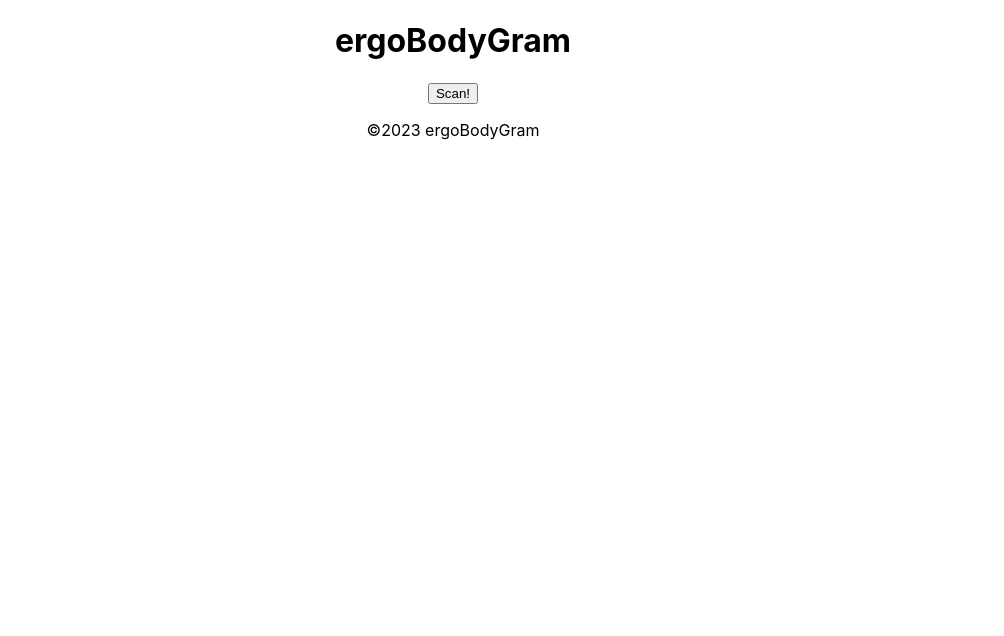
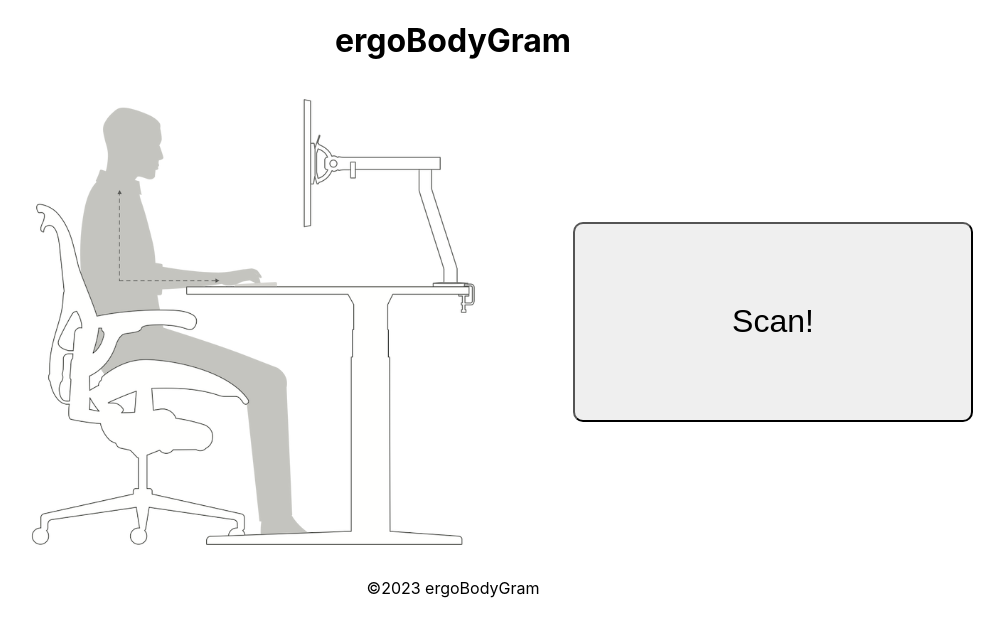
Before and after one commit to Coffiey/ergoBodyGram, a React (Create React App) app in the folder app/: page / in a window 1280 px wide. Shown: the top 636 px of the page, without its empty margins (187-1191 px from the left). Built offline with nearby package versions, Linux system fonts and the light colour scheme; the HTML template or start-up script is replaced by a standard one.

Commit message:
style: App and Button components

```diff
--- a/app/src/App.css
+++ b/app/src/App.css
@@ -2,37 +2,12 @@
   text-align: center;
 }
 
-.App-logo {
-  height: 40vmin;
-  pointer-events: none;
+.main {
+  display: flex;
+  justify-content: center;
+  align-items: center;
 }
 
-@media (prefers-reduced-motion: no-preference) {
-  .App-logo {
-    animation: App-logo-spin infinite 20s linear;
-  }
+img {
+  width: 50%
 }
-
-.App-header {
-  background-color: #282c34;
-  min-height: 100vh;
-  display: flex;
-  flex-direction: column;
-  align-items: center;
-  justify-content: center;
-  font-size: calc(10px + 2vmin);
-  color: white;
-}
-
-.App-link {
-  color: #61dafb;
-}
-
-@keyframes App-logo-spin {
-  from {
-    transform: rotate(0deg);
-  }
-  to {
-    transform: rotate(360deg);
-  }
-}
--- a/app/src/App.js
+++ b/app/src/App.js
@@ -2,14 +2,13 @@
 import Header from './components/Header';
 import Footer from './components/Footer';
 import Button from './components/Button';
-import Image from './components/Image';
 
 function App() {
   return (
     <div className="App">
       <Header />
-      <div classname="main">
-        <Image />
+      <div className="main">
+        <img src="/ergonomic-desk-setup.png" alt="human figure sitting at desk with chair"></img>
         <Button
           className="scan__button"
           title="Click to scan your body!"
--- a/app/src/styles/Button.css
+++ b/app/src/styles/Button.css
@@ -0,0 +1,6 @@
+.scan__button {
+  height: 200px;
+  width: 400px;
+  font-size: xx-large;
+  border-radius: 10px;
+}
```
Also changed, not shown: app/src/components/Image.jsx (deleted, +0 -9 lines).
